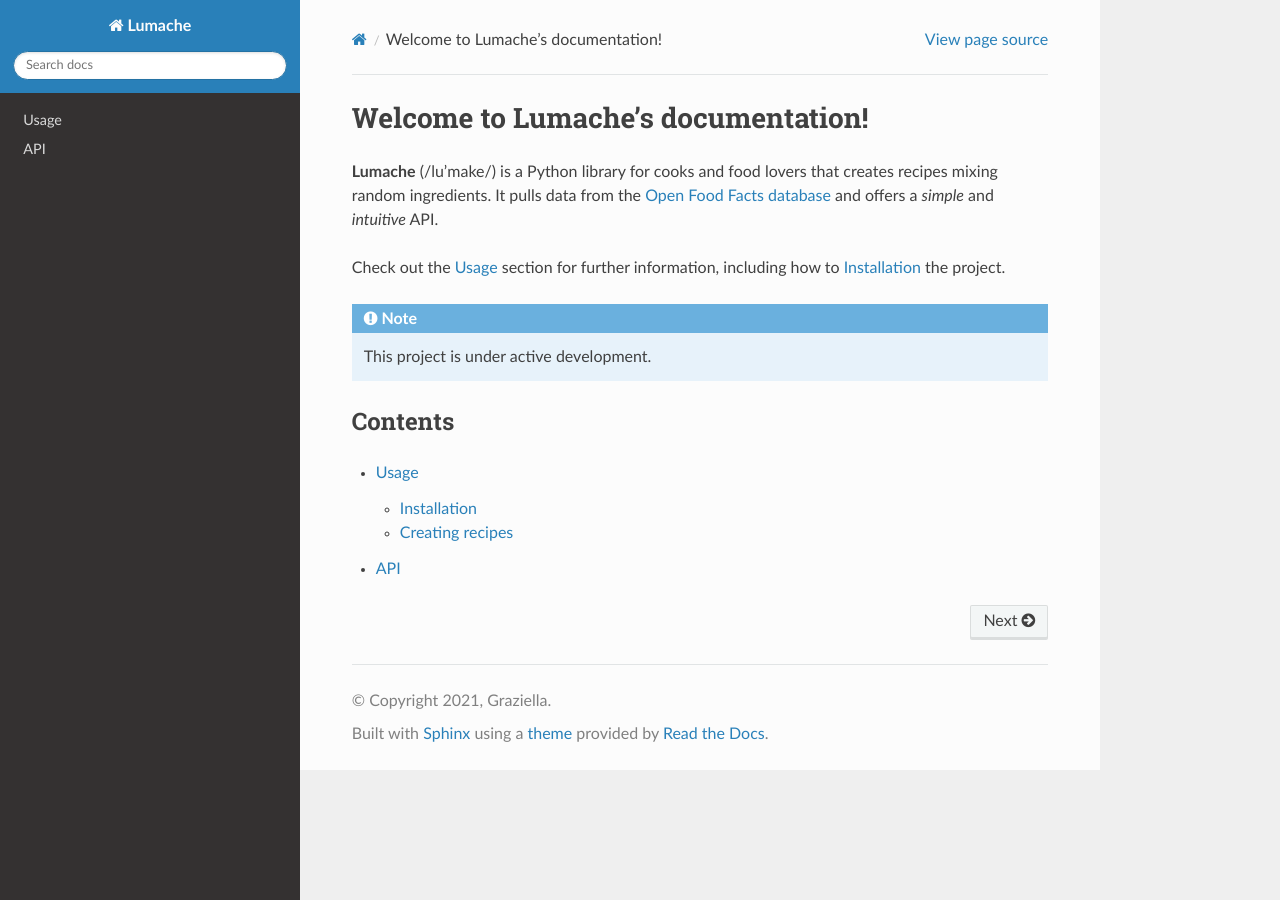
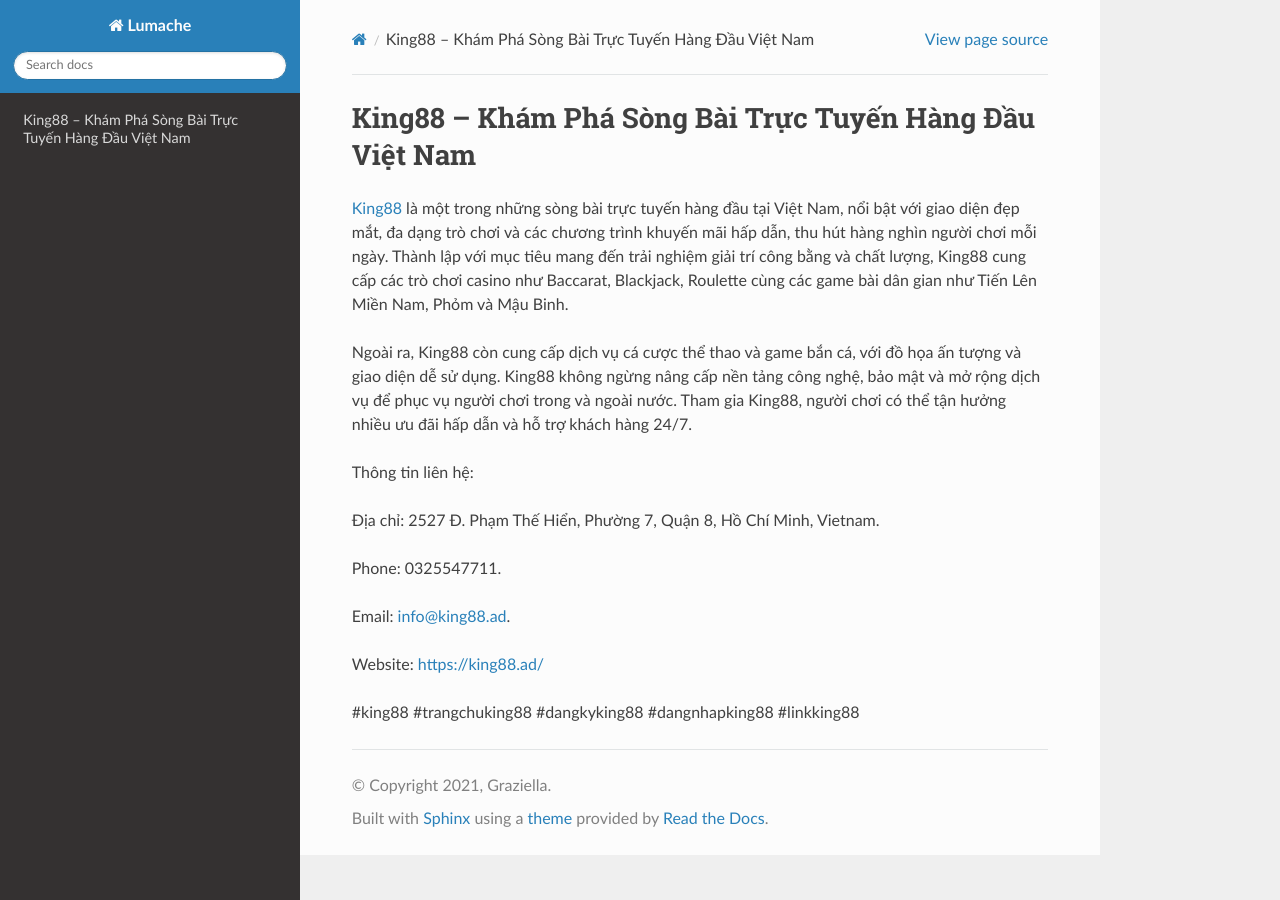
Before and after one commit to plapenanec/king88ad11, a Sphinx documentation site: the page built from docs/source/index.rst, in a window 1280 px wide. Built offline with Sphinx 7.4.7 and the Read the Docs theme 3.1.0, drawn with Linux system fonts in a browser that asks for light colours.

Commit message:
Update index.rst

```diff
--- a/docs/source/index.rst
+++ b/docs/source/index.rst
@@ -1,22 +1,18 @@
-Welcome to Lumache's documentation!
+King88 – Khám Phá Sòng Bài Trực Tuyến Hàng Đầu Việt Nam
 ===================================
 
-**Lumache** (/lu'make/) is a Python library for cooks and food lovers
-that creates recipes mixing random ingredients.
-It pulls data from the `Open Food Facts database <https://world.openfoodfacts.org/>`_
-and offers a *simple* and *intuitive* API.
+`King88 <https://king88.ad/>`_ là một trong những sòng bài trực tuyến hàng đầu tại Việt Nam, nổi bật với giao diện đẹp mắt, đa dạng trò chơi và các chương trình khuyến mãi hấp dẫn, thu hút hàng nghìn người chơi mỗi ngày. Thành lập với mục tiêu mang đến trải nghiệm giải trí công bằng và chất lượng, King88 cung cấp các trò chơi casino như Baccarat, Blackjack, Roulette cùng các game bài dân gian như Tiến Lên Miền Nam, Phỏm và Mậu Binh.
 
-Check out the :doc:`usage` section for further information, including
-how to :ref:`installation` the project.
+Ngoài ra, King88 còn cung cấp dịch vụ cá cược thể thao và game bắn cá, với đồ họa ấn tượng và giao diện dễ sử dụng. King88 không ngừng nâng cấp nền tảng công nghệ, bảo mật và mở rộng dịch vụ để phục vụ người chơi trong và ngoài nước. Tham gia King88, người chơi có thể tận hưởng nhiều ưu đãi hấp dẫn và hỗ trợ khách hàng 24/7.
 
-.. note::
+Thông tin liên hệ:
 
-   This project is under active development.
+Địa chỉ: 2527 Đ. Phạm Thế Hiển, Phường 7, Quận 8, Hồ Chí Minh, Vietnam.
 
-Contents
---------
+Phone: 0325547711.
 
-.. toctree::
+Email: info@king88.ad.
 
-   usage
-   api
+Website: https://king88.ad/
+
+#king88 #trangchuking88 #dangkyking88 #dangnhapking88 #linkking88
```
